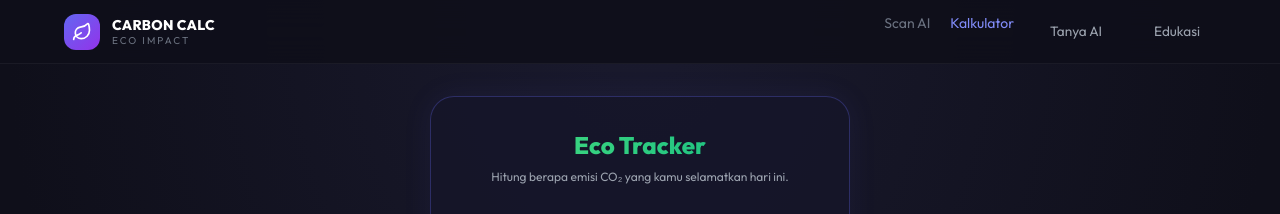
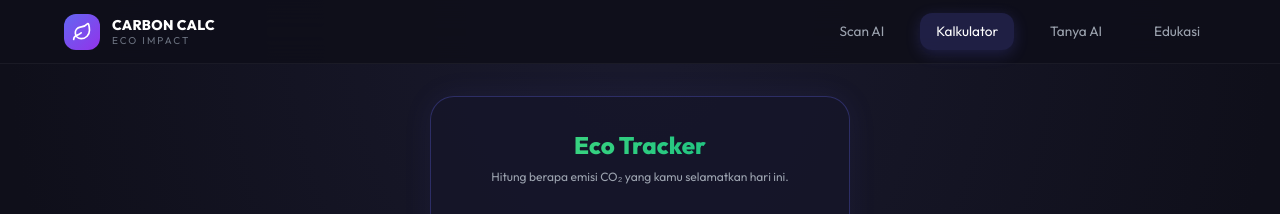
Before and after one commit to aysyah27/SampahNyampah, a plain HTML site: page carbon.html in a window 1280 px wide. Shown: the top 214 px of the page. Drawn offline with nearby package versions, Linux system fonts and the light colour scheme.

Commit message:
Update carbon.html

```diff
--- a/carbon.html
+++ b/carbon.html
@@ -69,11 +69,11 @@
                     <span class="text-[10px] text-gray-500 uppercase tracking-[2px]">Eco Impact</span>
                 </div>
             </div>
-            <div class="flex gap-5">
-                <a href="index.html" class="text-gray-500 text-sm font-medium hover:text-indigo-400">Scan AI</a>
-                <a href="carbon.html" class="text-indigo-400 text-sm font-medium">Kalkulator</a>
-                <a href="chat.html" class="nav-link">Tanya AI</a>
-                 <a href="edukasi.html" class="nav-link">Edukasi</a>
+            <div class="flex gap-5 nav-menu-container">
+            <a href="index.html" class="nav-link">Scan AI</a>
+            <a href="carbon.html" class="nav-link active">Kalkulator</a>
+            <a href="chat.html" class="nav-link">Tanya AI</a>
+            <a href="edukasi.html" class="nav-link">Edukasi</a>
             </div>
         </nav>
 
```
